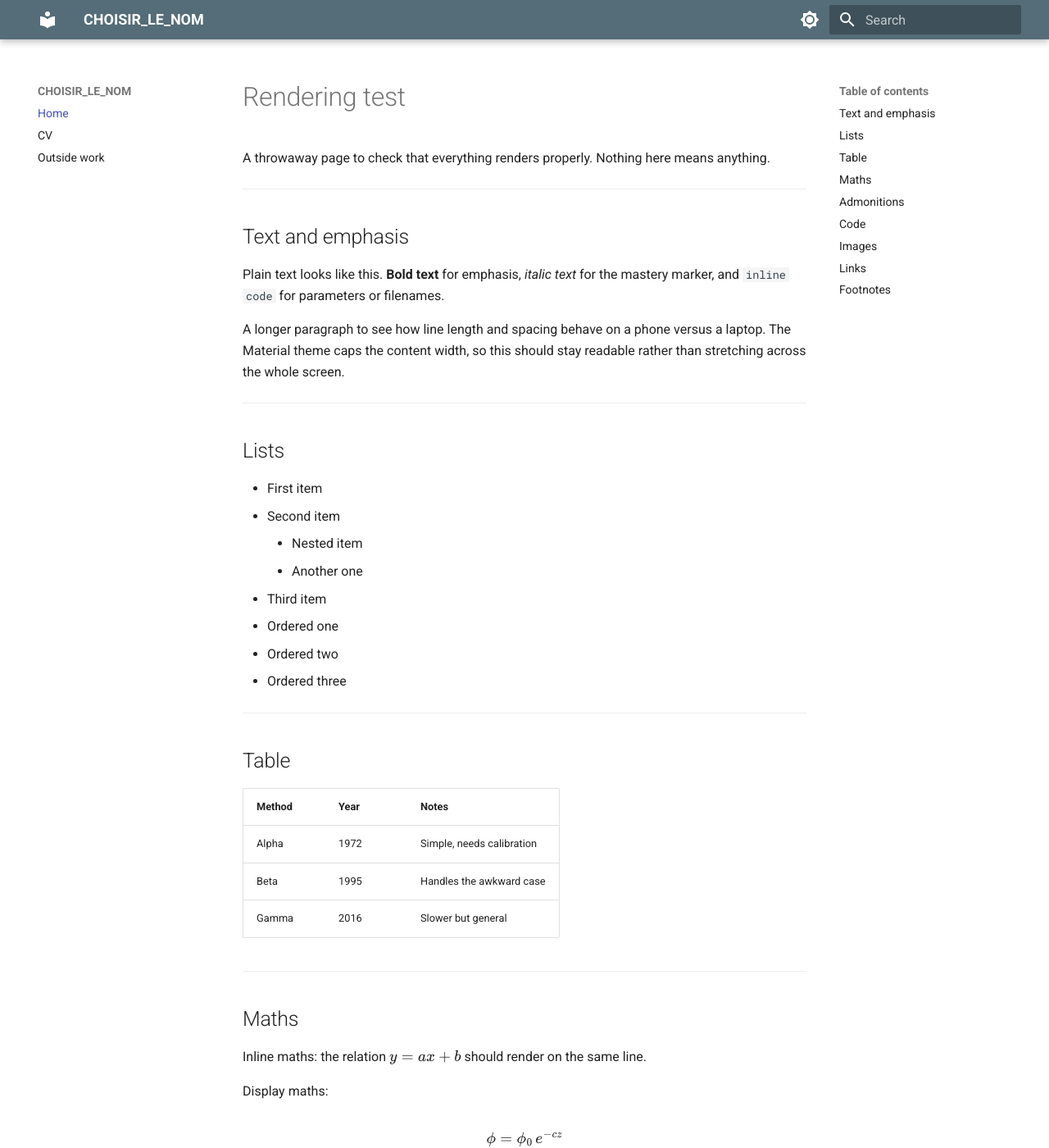
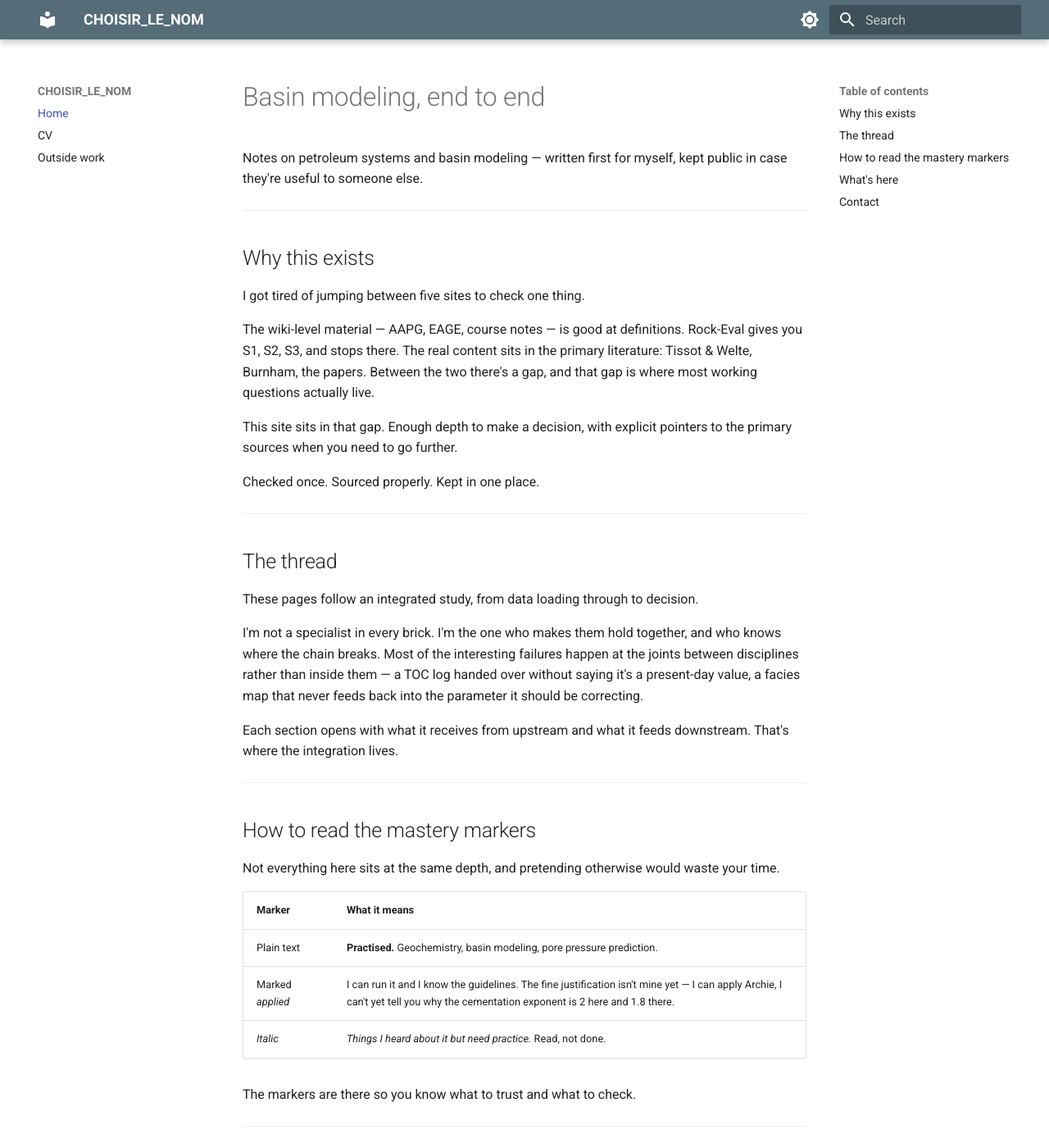
Before and after one commit to RomainGiboreau/My_Website, an MkDocs documentation site: the page built from docs/index.md, in a window 1280 px wide and 1400 px high. Shown: the whole window at 82% size. Built offline with MkDocs 1.6.1 and Material for MkDocs 9.7.7, drawn with Linux system fonts in a browser that asks for light colours; some of the changed text lies outside the part shown.

Commit message:
Add files via upload

````diff
--- a/docs/index.md
+++ b/docs/index.md
@@ -1,115 +1,68 @@
-# Rendering test
+# Basin modeling, end to end
 
-A throwaway page to check that everything renders properly. Nothing here means anything.
+Notes on petroleum systems and basin modeling — written first for myself, kept public in case they're useful to someone else.
 
 ---
 
-## Text and emphasis
+## Why this exists
 
-Plain text looks like this. **Bold text** for emphasis, *italic text* for the mastery marker, and `inline code` for parameters or filenames.
+I got tired of jumping between five sites to check one thing.
 
-A longer paragraph to see how line length and spacing behave on a phone versus a laptop. The Material theme caps the content width, so this should stay readable rather than stretching across the whole screen.
+The wiki-level material — AAPG, EAGE, course notes — is good at definitions. Rock-Eval gives you S1, S2, S3, and stops there. The real content sits in the primary literature: Tissot & Welte, Burnham, the papers. Between the two there's a gap, and that gap is where most working questions actually live.
+
+This site sits in that gap. Enough depth to make a decision, with explicit pointers to the primary sources when you need to go further.
+
+Checked once. Sourced properly. Kept in one place.
 
 ---
 
-## Lists
+## The thread
 
-- First item
-- Second item
-    - Nested item
-    - Another one
-- Third item
+These pages follow an integrated study, from data loading through to decision.
 
-1. Ordered one
-2. Ordered two
-3. Ordered three
+I'm not a specialist in every brick. I'm the one who makes them hold together, and who knows where the chain breaks. Most of the interesting failures happen at the joints between disciplines rather than inside them — a TOC log handed over without saying it's a present-day value, a facies map that never feeds back into the parameter it should be correcting.
+
+Each section opens with what it receives from upstream and what it feeds downstream. That's where the integration lives.
 
 ---
 
-## Table
+## How to read the mastery markers
 
-| Method | Year | Notes |
-|---|---|---|
-| Alpha | 1972 | Simple, needs calibration |
-| Beta | 1995 | Handles the awkward case |
-| Gamma | 2016 | Slower but general |
+Not everything here sits at the same depth, and pretending otherwise would waste your time.
+
+| Marker | What it means |
+|---|---|
+| Plain text | **Practised.** Geochemistry, basin modeling, pore pressure prediction. |
+| Marked *applied* | I can run it and I know the guidelines. The fine justification isn't mine yet — I can apply Archie, I can't yet tell you why the cementation exponent is 2 here and 1.8 there. |
+| *Italic* | *Things I heard about it but need practice.* Read, not done. |
+
+The markers are there so you know what to trust and what to check.
 
 ---
 
-## Maths
+## What's here
 
-Inline maths: the relation \(y = ax + b\) should render on the same line.
+!!! note "Work in progress"
+    Sections go up as they're ready. Nothing is published before I can defend it out loud.
 
-Display maths:
+**Available now**
 
-\[
-\phi = \phi_0 \, e^{-cz}
-\]
+- [CV](cv.md)
+- [Outside work](personal.md)
 
-And something with more furniture:
+**Coming**
 
-\[
-\lambda_{\text{bulk}} = \lambda_f^{\phi} \cdot \lambda_m^{(1-\phi)}
-\]
-
-If these show as raw text, MathJax isn't loading.
+Pore pressure prediction · Calibration · Geochemistry & source rock · Data & inputs · Geological model · Migration & trapping · Uncertainty · Evaluation & decision · Unconventional reservoirs · Beyond oil & gas · Methods & computing · Data-driven methods
 
 ---
 
-## Admonitions
+## Contact
 
-!!! note
-    This is a note block. Useful for side remarks.
+Corrections especially welcome.
 
-!!! warning
-    This is a warning block. Useful for the "don't do this" cases.
-
-??? info "Click to expand"
-    Collapsible content. Good for long derivations you don't want cluttering the page.
+- Email: *[to add]*
+- LinkedIn: *[to add]*
 
 ---
 
-## Code
-
-```python
-import numpy as np
-
-def decay(z, phi0=0.55, c=4e-4):
-    """Nothing meaningful — just checking syntax highlighting."""
-    return phi0 * np.exp(-c * z)
-
-print(decay(np.array([0, 1000, 2000])))
-```
-
----
-
-## Images
-
-Remote image, fixed width:
-
-![Placeholder](https://picsum.photos/id/1015/800/400){ width="600" }
-
-*Caption text sits underneath in italics.*
-
-Local image — put a file at `docs/images/test.png` and uncomment:
-
-<!-- ![Local test](images/test.png){ width="400" } -->
-
----
-
-## Links
-
-- [External link](https://www.mkdocs.org/)
-- [Internal link to the CV page](cv.md)
-
----
-
-## Footnotes
-
-Here is a claim that needs a source.[^1]
-
-[^1]: The footnote text appears at the bottom of the page.
-
----
-
-*If all of the above renders correctly, the pipeline works and real content can go in.*
+*These pages reflect my own understanding, built over time. Errors are mine — if you spot one, I'd like to hear about it.*
````
